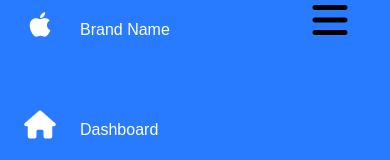
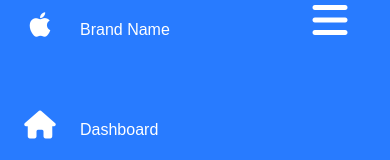
Before and after one commit to harshitkandpal/responsive_admin, a plain HTML site: page index.html in a window 390 px wide. Both pictures are taken after a click on the element 30 px from the left and 30 px from the top of the page. Shown: the top 160 px of the page. Drawn offline with Linux system fonts and the light colour scheme; a web font is replaced by a local one.

Commit message:
Update style.css

```diff
--- a/style.css
+++ b/style.css
@@ -424,10 +424,13 @@ body{
         width: 100%;
         left: 0;
     }
-    .toggle{
+     .toggle{
         position: absolute;
         margin-right: 90px;
         z-index: 1001;
+    }
+    .main.active .toggle{
+        color: var(--white);
     }
     .search label{
         left: 50px;
```
